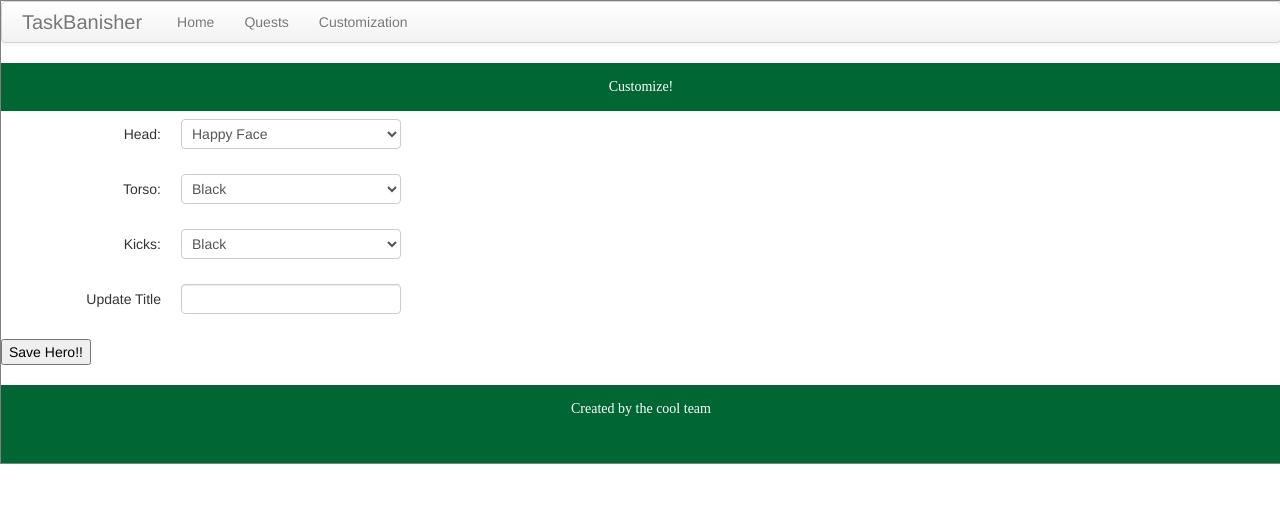
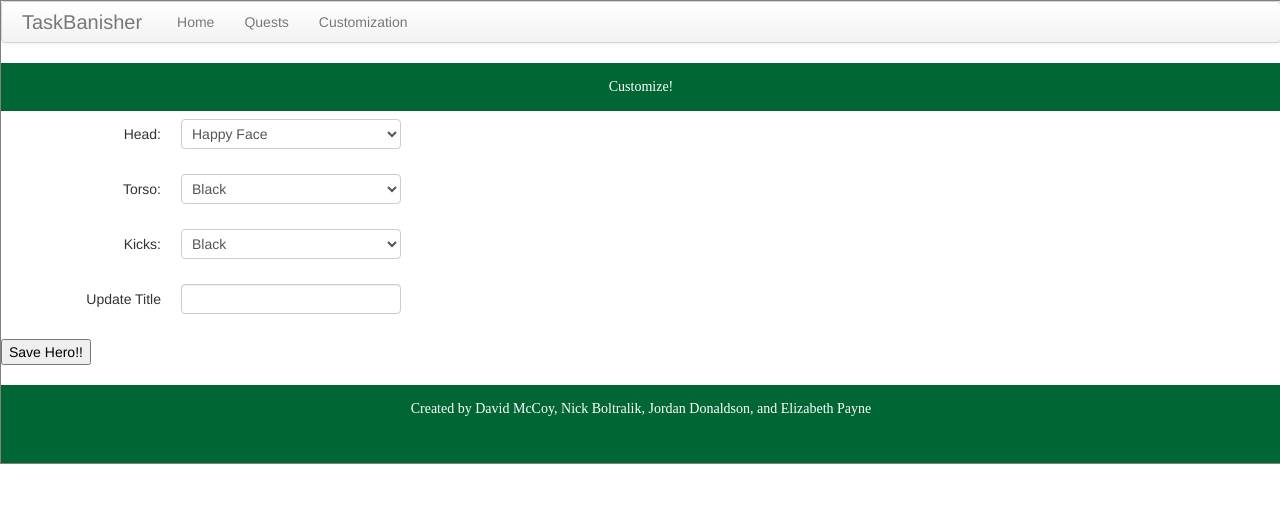
Before and after one commit to nboltralik/taskbanisher_copy, a Flask app: page /customization in a window 1280 px wide. Shown: the top 508 px of the page. Run offline with Flask 2, Linux system fonts and the light colour scheme.

Commit message:
changed footer

```diff
--- a/app/templates/base.html
+++ b/app/templates/base.html
@@ -68,7 +68,7 @@
       {% endif %}
     {% endwith %}
     {% block content %}{% endblock %}
-    <footer>Created by the cool team</footer>
+    <footer>Created by David McCoy, Nick Boltralik, Jordan Donaldson, and Elizabeth Payne</footer>
     </div>
   </body>
 </html>
```
